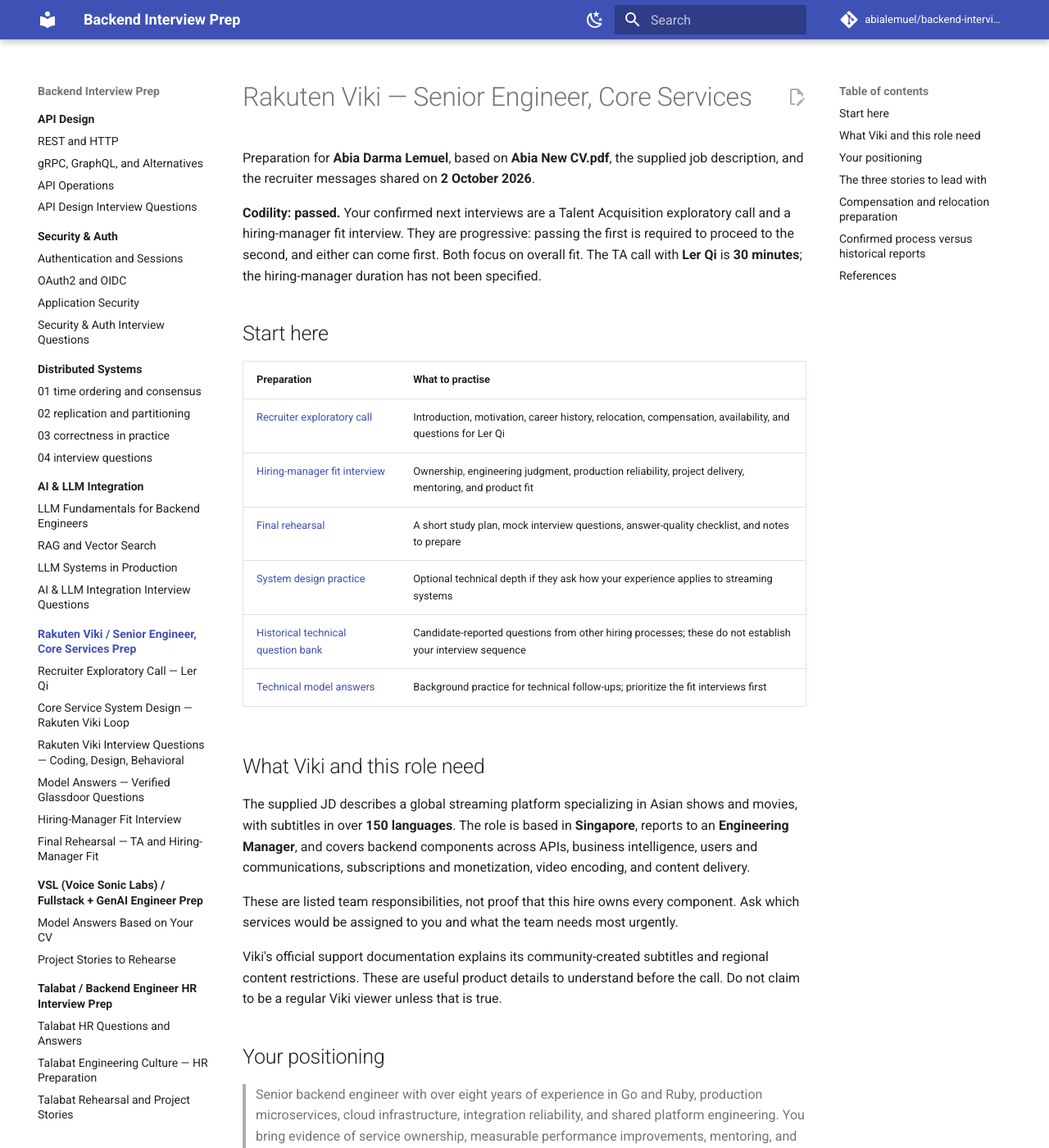
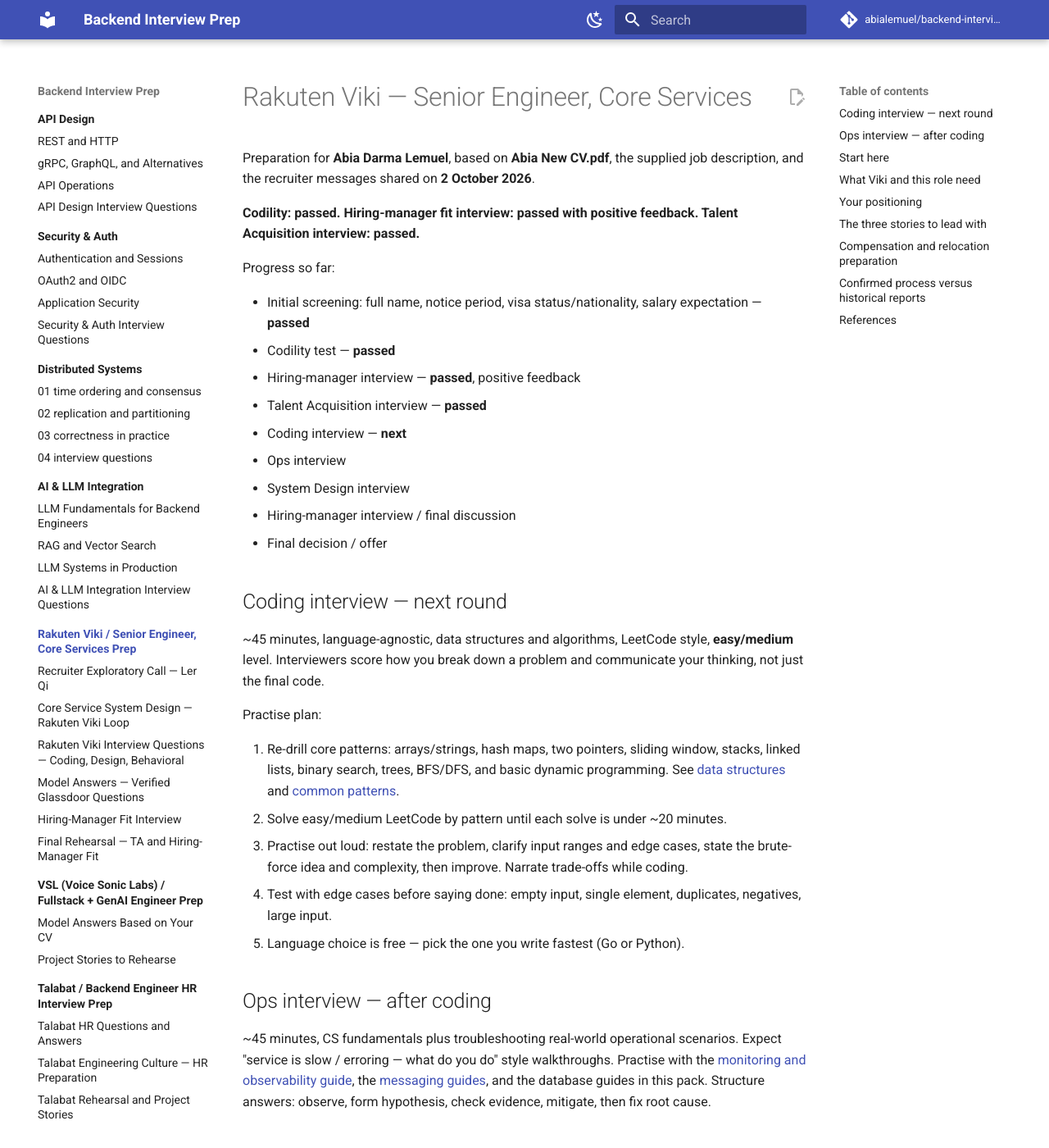
Before and after one commit to abialemuel/backend-interview-prep, an MkDocs documentation site: the page built from docs/15-rakuten-viki-senior-engineer-core-service/README.md, in a window 1280 px wide and 1400 px high. Shown: the whole window at 82% size. Built offline with MkDocs 1.6.1 and Material for MkDocs 9.7.7, drawn with Linux system fonts in a browser that asks for light colours; comment, search, counter and statistics services are not loaded; some of the changed text lies outside the part shown.

Commit message:
docs: update Viki pipeline after TA pass, add coding and ops round prep

```diff
--- a/docs/15-rakuten-viki-senior-engineer-core-service/README.md
+++ b/docs/15-rakuten-viki-senior-engineer-core-service/README.md
@@ -2,18 +2,50 @@
 
 Preparation for **Abia Darma Lemuel**, based on **Abia New CV.pdf**, the supplied job description, and the recruiter messages shared on **2 October 2026**.
 
-**Codility: passed.** Your confirmed next interviews are a Talent Acquisition exploratory call and a hiring-manager fit interview. They are progressive: passing the first is required to proceed to the second, and either can come first. Both focus on overall fit. The TA call with **Ler Qi** is **30 minutes**; the hiring-manager duration has not been specified.
+**Codility: passed. Hiring-manager fit interview: passed with positive feedback. Talent Acquisition interview: passed.**
+
+Progress so far:
+
+- Initial screening: full name, notice period, visa status/nationality, salary expectation — **passed**
+- Codility test — **passed**
+- Hiring-manager interview — **passed**, positive feedback
+- Talent Acquisition interview — **passed**
+- Coding interview — **next**
+- Ops interview
+- System Design interview
+- Hiring-manager interview / final discussion
+- Final decision / offer
+
+## Coding interview — next round
+
+~45 minutes, language-agnostic, data structures and algorithms, LeetCode style, **easy/medium** level. Interviewers score how you break down a problem and communicate your thinking, not just the final code.
+
+Practise plan:
+
+1. Re-drill core patterns: arrays/strings, hash maps, two pointers, sliding window, stacks, linked lists, binary search, trees, BFS/DFS, and basic dynamic programming. See [data structures](../07-data-structures-algorithms/01-data-structures-fundamentals.md) and [common patterns](../07-data-structures-algorithms/02-common-patterns.md).
+2. Solve easy/medium LeetCode by pattern until each solve is under ~20 minutes.
+3. Practise out loud: restate the problem, clarify input ranges and edge cases, state the brute-force idea and complexity, then improve. Narrate trade-offs while coding.
+4. Test with edge cases before saying done: empty input, single element, duplicates, negatives, large input.
+5. Language choice is free — pick the one you write fastest (Go or Python).
+
+## Ops interview — after coding
+
+~45 minutes, CS fundamentals plus troubleshooting real-world operational scenarios. Expect "service is slow / erroring — what do you do" style walkthroughs. Practise with the [monitoring and observability guide](../05-devops/datadog/01-observability-and-apm.md), the [messaging guides](../10-messaging-and-event-streaming/README.md), and the database guides in this pack. Structure answers: observe, form hypothesis, check evidence, mitigate, then fix root cause.
 
 ## Start here
 
 | Preparation | What to practise |
 |---|---|
-| [Recruiter exploratory call](01-recruiter-exploratory-call.md) | Introduction, motivation, career history, relocation, compensation, availability, and questions for Ler Qi |
-| [Hiring-manager fit interview](05-hiring-manager-fit.md) | Ownership, engineering judgment, production reliability, project delivery, mentoring, and product fit |
-| [Final rehearsal](06-final-rehearsal.md) | A short study plan, mock interview questions, answer-quality checklist, and notes to prepare |
-| [System design practice](02-system-design.md) | Optional technical depth if they ask how your experience applies to streaming systems |
-| [Historical technical question bank](03-interview-questions.md) | Candidate-reported questions from other hiring processes; these do not establish your interview sequence |
-| [Technical model answers](04-model-answers.md) | Background practice for technical follow-ups; prioritize the fit interviews first |
+| [Data structures fundamentals](../07-data-structures-algorithms/01-data-structures-fundamentals.md) | **Next round: coding.** Core DS + complexity |
+| [Common patterns](../07-data-structures-algorithms/02-common-patterns.md) | **Next round: coding.** LeetCode easy/medium patterns, practise out loud |
+| [Historical technical question bank](03-interview-questions.md) | **Next round: coding.** Candidate-reported coding questions |
+| [Datadog / observability](../05-devops/datadog/01-observability-and-apm.md) | **Next: ops round.** Metrics, logs, traces, troubleshooting flow |
+| [Messaging and event streaming](../10-messaging-and-event-streaming/README.md) | **Next: ops round.** Retries, ordering, queue failure scenarios |
+| [MySQL / PostgreSQL interview questions](../03-databases/mysql/04-interview-questions.md) | **Next: ops round.** Indexes, transactions, slow queries |
+| [System design practice](02-system-design.md) | Later round. Streaming-scale design depth |
+| [Hiring-manager fit interview](05-hiring-manager-fit.md) | **Passed.** Keep stories warm for final discussion |
+| [Talent Acquisition call](01-recruiter-exploratory-call.md) | **Passed.** Compensation notes remain useful for offer stage |
+| [Final rehearsal](06-final-rehearsal.md) | Study plan, mock questions, answer-quality checklist |
 
 ## What Viki and this role need
 
@@ -52,9 +84,7 @@ Keep **Careem AlArabi integration** available for cross-functional delivery and
 
 ## Compensation and relocation preparation
 
-Your expected salary, notice period, current work location, reason for considering a move, and relocation timeline have not been confirmed in this conversation. Prepare accurate answers; the CV does not establish these logistics.
-
-For compensation, distinguish **monthly SGD base**, **annual base**, and **annual total compensation**. Ask for the role's approved range and package structure before choosing an anchor. The earlier guide's fixed S$10,000–S$11,000 target was not your stated expectation or Viki's confirmed budget.
+Salary expectation, notice period, and visa status were collected at initial screening. At offer stage, distinguish **monthly SGD base**, **annual base**, and **annual total compensation**. Ask for the role's approved range and package structure before choosing an anchor. The earlier guide's fixed S$10,000–S$11,000 target was not your stated expectation or Viki's confirmed budget.
 
 For relocation, ask whether this vacancy supports employer-sponsored Employment Pass applications and what assistance is available. MOM's current eligibility page sets a non-financial-sector minimum of S$5,600 that rises with age, with a higher schedule for new applications from 1 January 2027; COMPASS generally also applies. A salary threshold does not establish your eligibility. The employer can assess the application using MOM's Self-Assessment Tool.
 
@@ -62,7 +92,7 @@ The practical interview answer is a realistic start plan, subject to your notice
 
 ## Confirmed process versus historical reports
 
-The recruiter messages you supplied take priority over candidate reports. Coding, CS fundamentals, and system-design questions in this pack are background practice from other processes, rather than scheduled rounds for your application. Ask Ler Qi what follows the two fit interviews if you progress.
+The recruiter messages, hiring-manager update, and TA emails take priority over candidate reports. Coding (45 min, LeetCode easy/medium, language-agnostic), Ops (45 min, CS fundamentals + troubleshooting), and System Design are confirmed upcoming rounds. The technical packs in this pack are direct preparation for them.
 
 ## References
 
```
